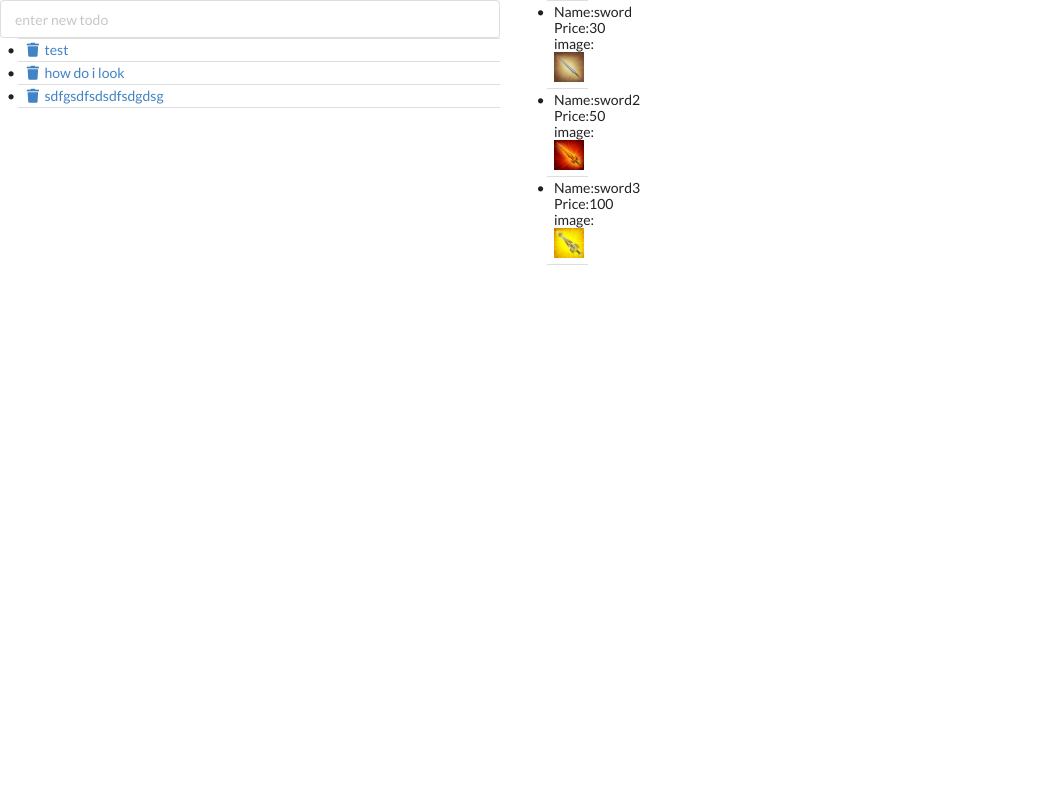
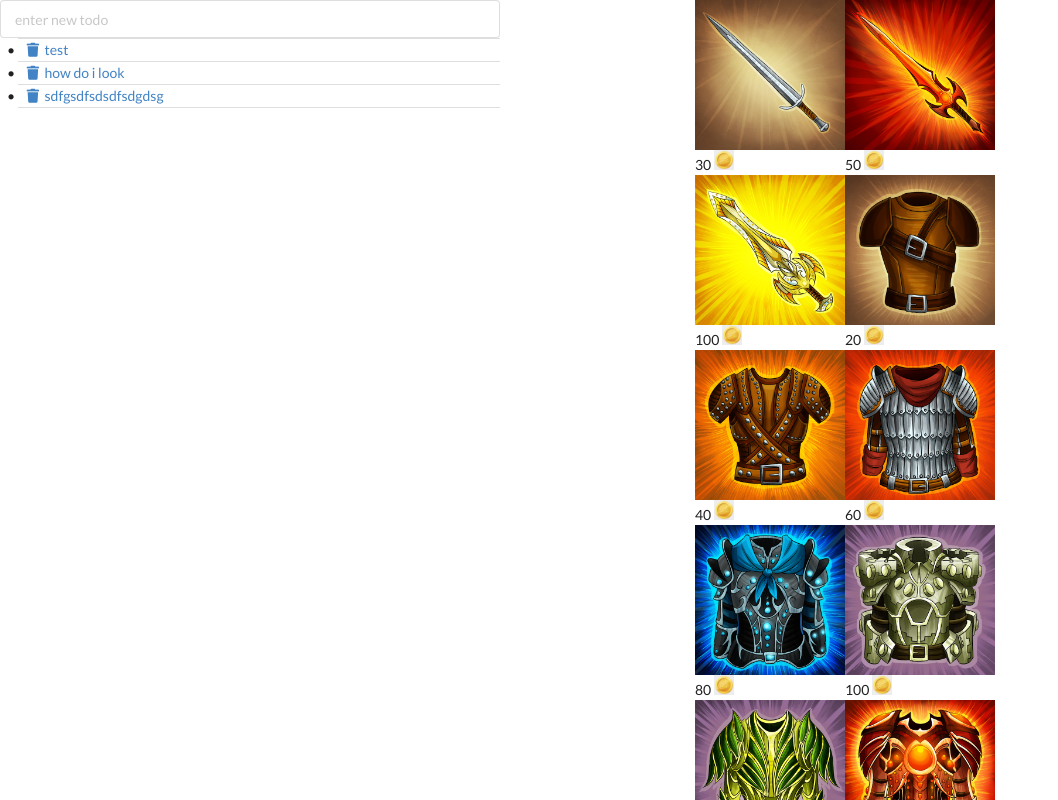
Before and after one commit to wilcc/gamelife, a React (Create React App) app: page / in a window 1280 px wide. Shown: the top 800 px of the page, without its empty margins (0-1058 px from the left). Built offline with nearby package versions, Linux system fonts and the light colour scheme.

Commit message:
revise shop

```diff
--- a/src/components/App.js
+++ b/src/components/App.js
@@ -9,7 +9,16 @@ class App extends Component {
     coin: 0,
     shop:[{name:'sword',image:'/images/icons/sword_1.png',price:30},
     {name:'sword2',image:'images/icons/sword_2.png',price:50},
-    {name:'sword3',image:'/images/icons/sword_3.png',price:100}]
+    {name:'sword3',image:'/images/icons/sword_3.png',price:100},
+    {name:'Armor',image:'/images/icons/Armor_1.png',price:20},
+    {name:'Armor2',image:'/images/icons/Armor_2.png',price:40},
+    {name:'Armor3',image:'/images/icons/Armor_3.png',price:60},
+    {name:'Armor4',image:'/images/icons/Armor_4.png',price:80},
+    {name:'Armor5',image:'/images/icons/Armor_5.png',price:100},
+    {name:'Armor6',image:'/images/icons/Armor_7.png',price:120},
+    {name:'Armor7',image:'/images/icons/Armor_8.png',price:140},
+    {name:'Armor8',image:'/images/icons/Armor_10.png',price:200},
+  ]
   };
 
   onDelete = (found) => {
--- a/src/components/Shop.jsx
+++ b/src/components/Shop.jsx
@@ -1,29 +1,28 @@
 import React from 'react';
 
 function Shop(props) {
+
   return (
-    <div>
-      <div className="ui container" style={{ width: '50%' }}>
-        <ul className="ui celled animated list">
+
+      <div className="ui container" style={{display:'flex',flexDirection:'row',alignContent:'center',flexWrap:'wrap', width:'50%'}}>
+        {/* <ul className="ui celled animated list"> */}
           {props.Shop.map((item) => {
             return (
-              <li className="item">
-                <div>
-                  Name:{item.name}
+            //   <li className="item">
+            <div>
+                <div className='ui small image'>
+                <img src={item.image} alt="" />
                 </div>
                 <div>
-                  Price:{item.price}
+                  {item.price} <img src="/images/icons/goldcoin.png" alt="" width='20px'/>
                 </div>
-                <div>
-
-                  image: <img src={item.image} alt="" width='30px'/>
-                </div>
-              </li>
+            {/* //   </li> */}
+            </div>
             );
           })}
-        </ul>
+        {/* </ul> */}
       </div>
-    </div>
+
   );
 }
 
```
Also changed, not shown: public/images/icons/goldcoin.png (added).
